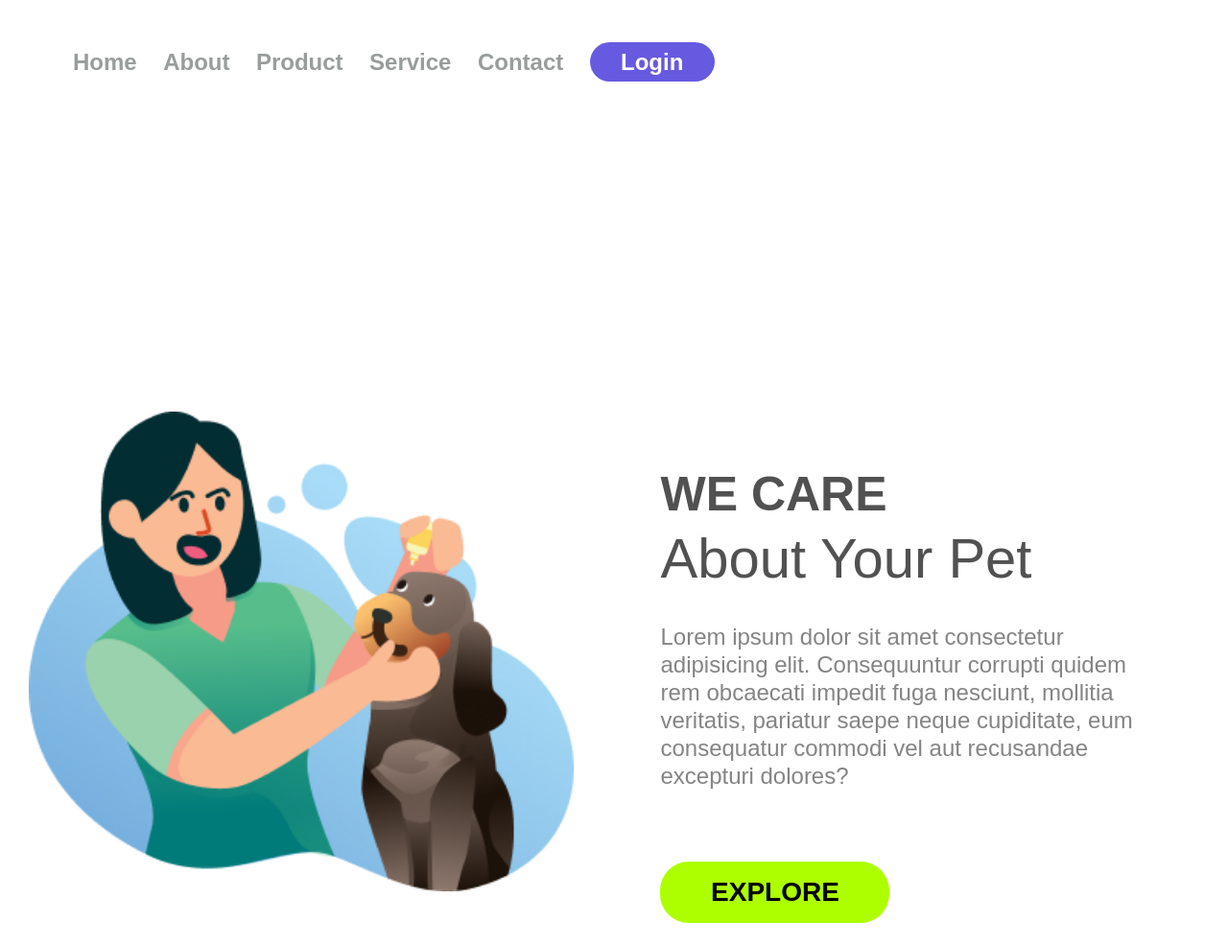
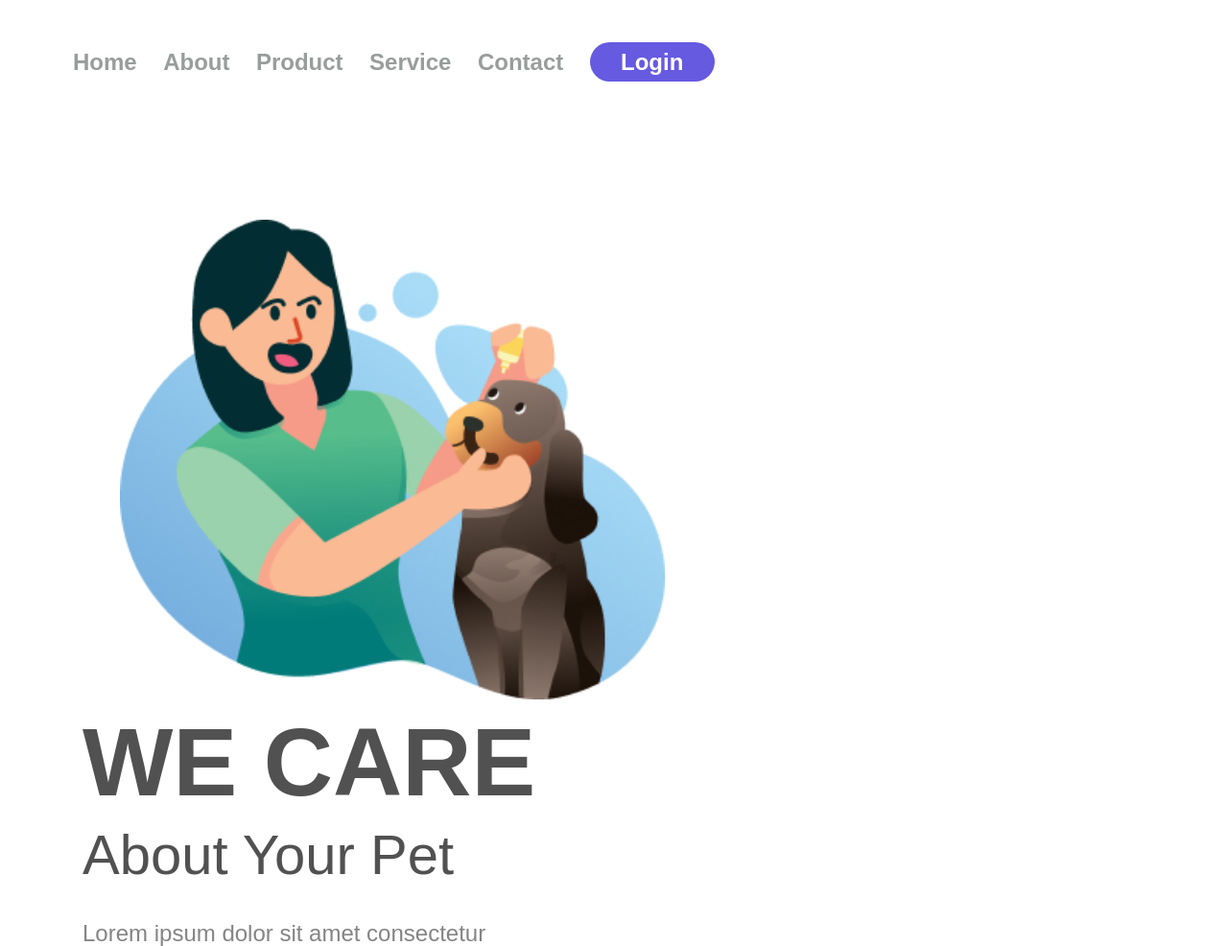
Before and after one commit to Julianaaraujo20/Projeto-1, a plain HTML site: page index.html in a window 1280 px wide. Shown: the top 986 px of the page at 96% size. Before the commit the page ends 962 px from the top, so only its background shows below. Drawn offline with Linux system fonts and the light colour scheme.

Commit message:
aletração

```diff
--- a/styles.css
+++ b/styles.css
@@ -35,10 +35,9 @@ header {
 .Logo-image {
     width: 568px;
     height: 500px;
-    margin-left:30px;
+    margin-left:125px;
     display: inline-block;
-    margin-top: 200px;
-    margin-bottom: 10px;
+
 }
 section {
     display: inline-block;
@@ -46,8 +45,8 @@ section {
 }
 h1 {
     font-weight: 900;
-    font-size: 50px;
-    line-height: 60.95px;
+    font-size: 100px;
+    line-height: 122px;
     color: #515151;
 
 }
```
